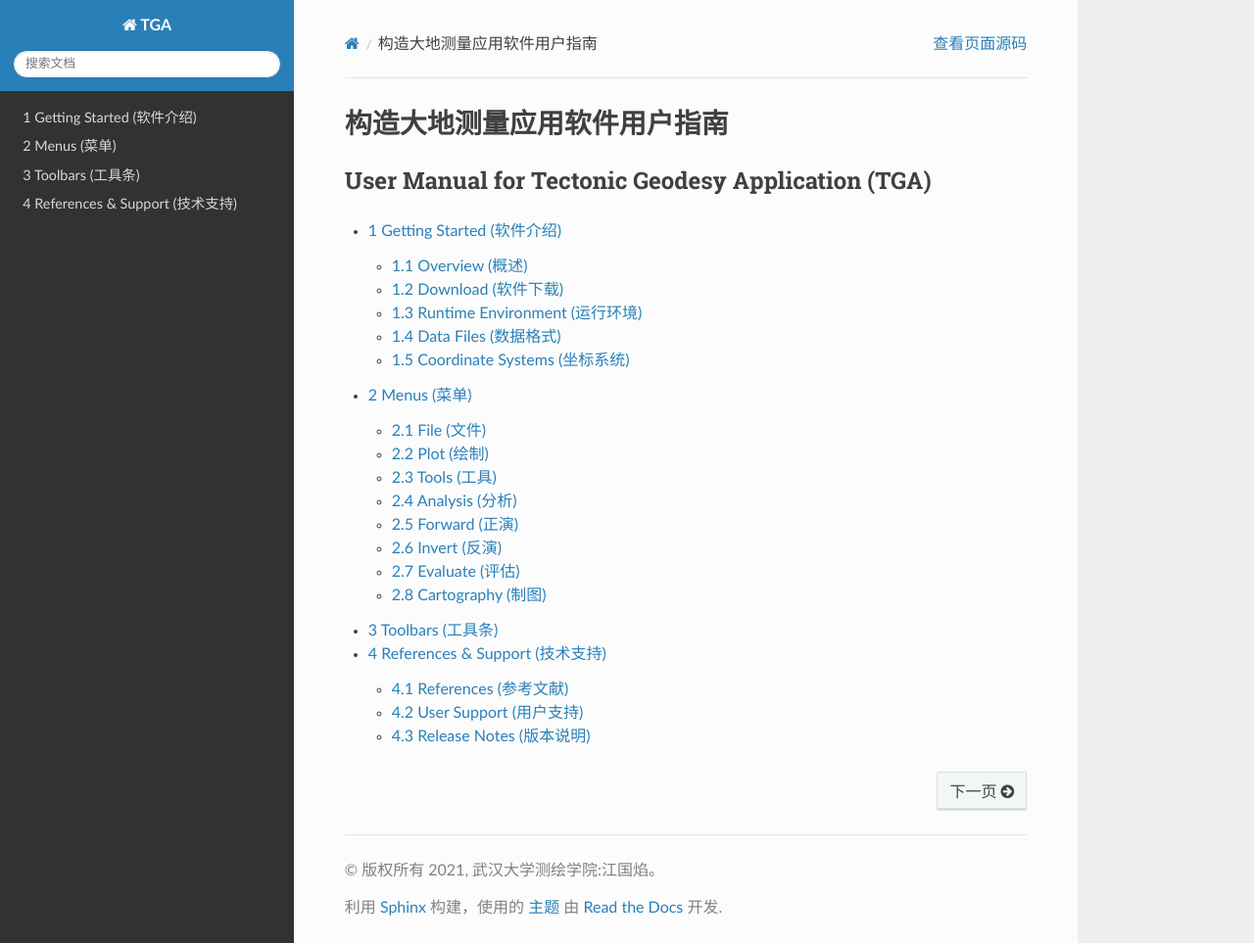
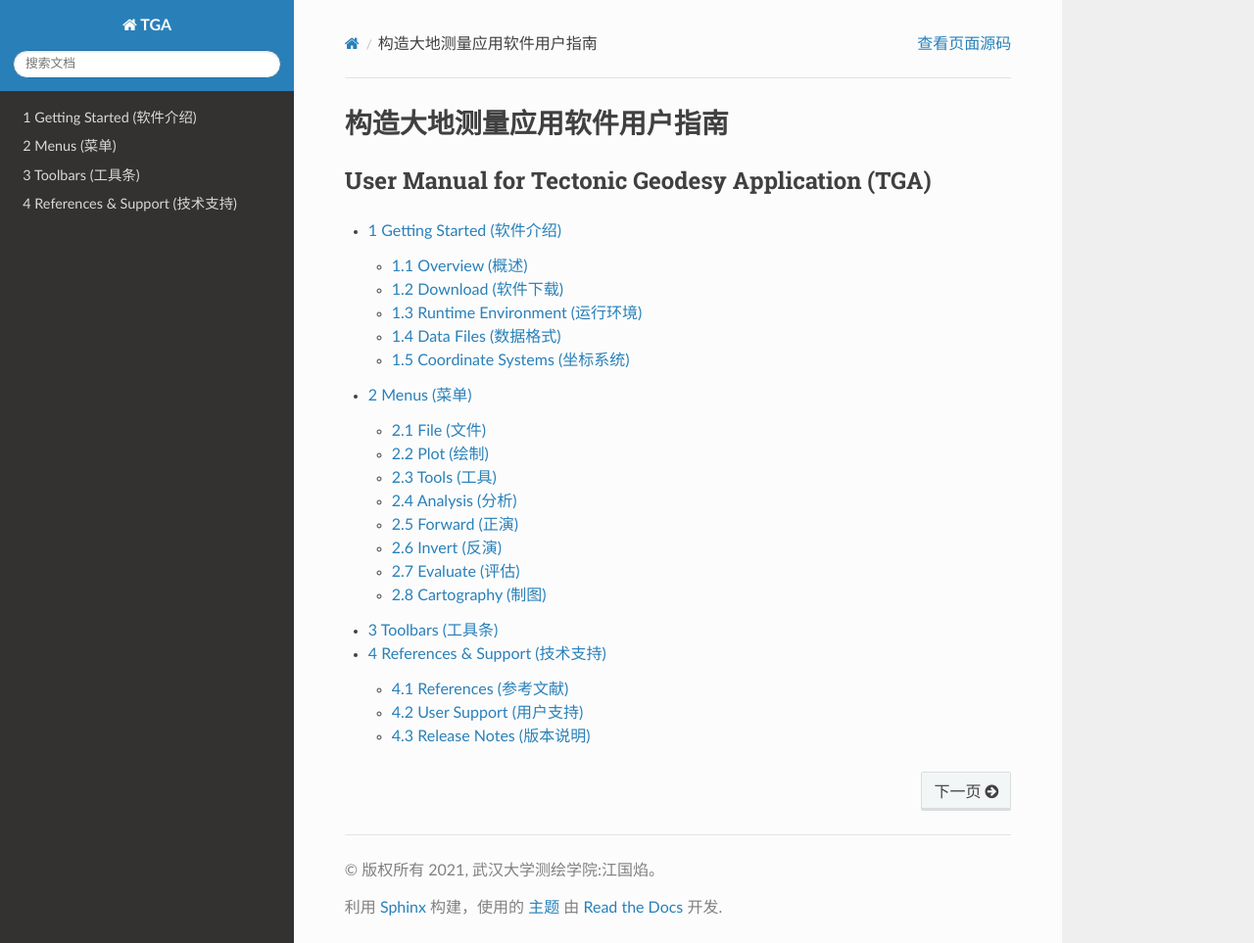
Before and after one commit to wanghai1988/qtgahelp, a Sphinx documentation site: the page built from docs/source/index.rst, in a window 1280 px wide and 963 px high. Shown: the whole window at 98% size. Built offline with Sphinx 7.4.7 and the Read the Docs theme 2.0.0, drawn with Linux system fonts in a browser that asks for light colours.

Commit message:
Update conf.py

```diff
--- a/docs/source/conf.py
+++ b/docs/source/conf.py
@@ -80,3 +80,7 @@ html_theme = 'sphinx_rtd_theme'
 # relative to this directory. They are copied after the builtin static files,
 # so a file named "default.css" will overwrite the builtin "default.css".
 html_static_path = ['_static']
+
+html_css_files = [
+    'custom.css',
+]
```
